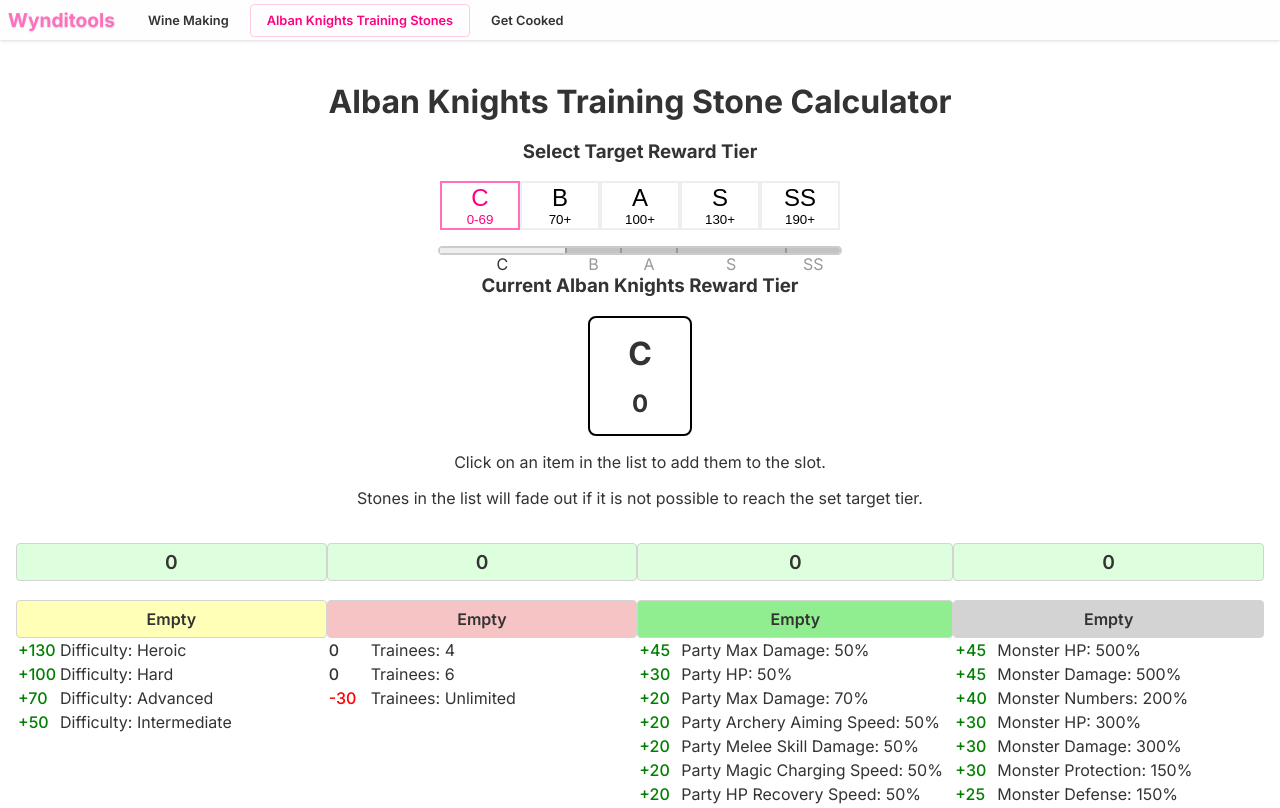
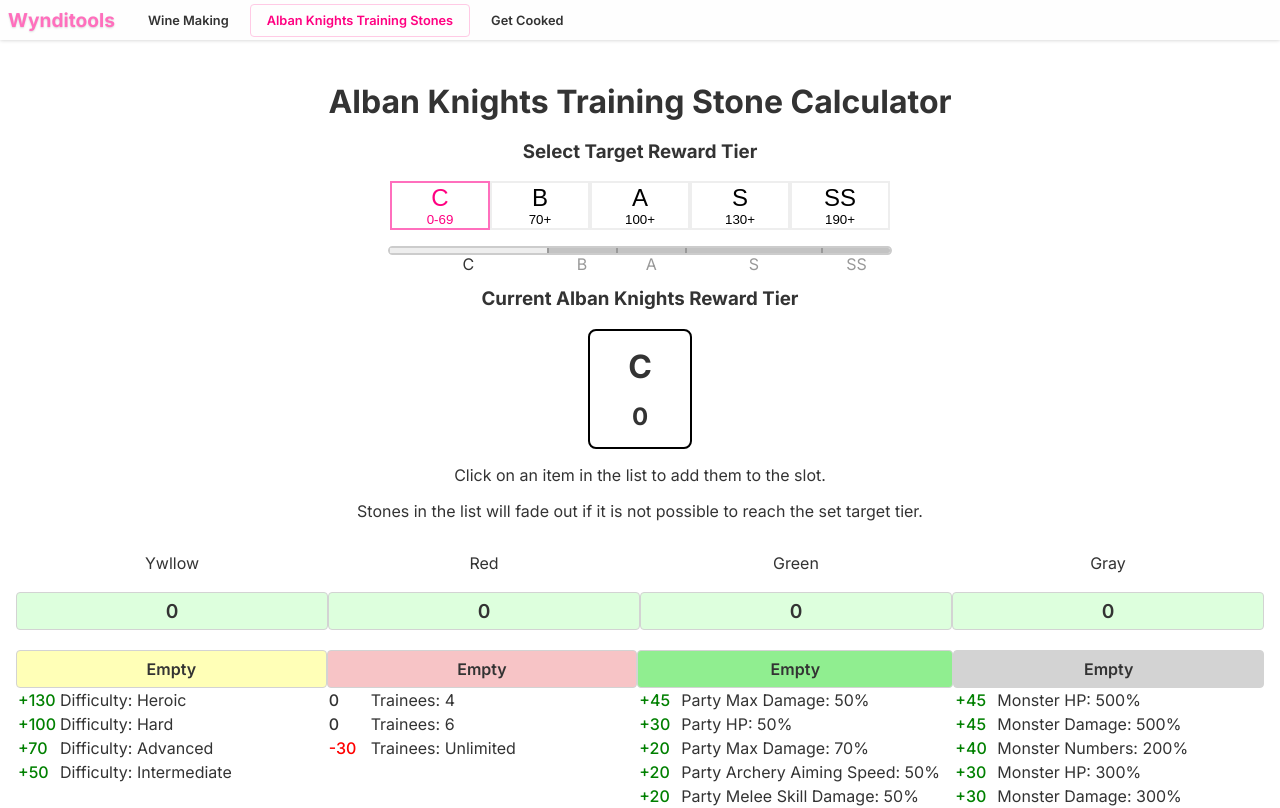
Before and after one commit to VirtualBird/wynditools-mabinogi, a React (Vite) app: page /alban-knights-training-stones in a window 1280 px wide. Shown: the top 808 px of the page. Built offline with nearby package versions, Linux system fonts and the light colour scheme.

Commit message:
Updated AlbanKnights Page
-Responsive Design wip, add media query for mobile
-fixed issue with fade class being added to too many stones in list by referencing copy instead of mutating obj properties

```diff
--- a/pages/AlbanKnights/AlbanKnights.css
+++ b/pages/AlbanKnights/AlbanKnights.css
@@ -100,6 +100,14 @@
     background-color: lightgray;
 }
 
+.stones-value-wrapper{
+    display: flex;
+
+    div{
+        flex: 1;
+    }
+}
+
 .stone-active-slot:hover{
     background-color: lightpink;
     border-color: red;
@@ -116,15 +124,31 @@
     display: block;
 }
 
+.alban-target-score-wrapper li{
+    /* width: min(80px, 100%); */
+    /* flex: 1; */
+    /* max-width: 80px;
+    width: 100%; */
+    flex: 0 1 100px;
+}
+
 .alban-target-score-wrapper button{
-    /* Uhh this width isn't responsive design friendly idk how to fix*/
-    width: 80px;
+    /* Uhh this width isn't responsive design friendly idk how to fix
+        Nevermind you gotta make parent element li have width property.
+    */
+    display: block;
+    width: 100%;
     border: 2px solid #eeeeee;
     background-color: white;
+    flex-shrink: 0;
 }
 
 span.alban-target-rank{
     font-size: 1.5rem;
+}
+
+.alban-knights-reward-container{
+    margin-top: 2rem;
 }
 
 .alban-knights-reward-container div{
@@ -132,6 +156,7 @@ span.alban-target-rank{
     border-radius: 8px;
     margin-inline: auto;
     width: 100px;
+
 }
 
 .alban-knights-reward-container > div{
@@ -150,13 +175,13 @@ span.alban-target-rank{
 /* testing delete or move after used for custome meter template*/
 
 .meter-component{
-      position: relative;
+    position: relative;
     display: block;
     border: 2px solid #cccccc;
     background-color: #999;
     border-radius: 10px;
     height: 5px;
-    width: 400px;
+    max-width: 500px;
     margin-inline: auto;
 }
 .meter-component-containers{
@@ -188,3 +213,14 @@ span.alban-target-rank{
 .meter-component-containers div.fade{
     opacity: .5;
 }
+
+@media (max-width: 768px){
+    .alban-knights-page .stones-container{
+        display: flex;
+        flex-direction: column;
+    }
+
+    .alban-target-score-wrapper{
+
+    }
+}
--- a/pages/AlbanKnights/AlbanKnights.jsx
+++ b/pages/AlbanKnights/AlbanKnights.jsx
@@ -170,41 +170,43 @@ export default function(){
 
     function isTargetScorePossibleWithStone(stone){
 
+        const highestStonesCopy = {...highestStones}
+
         if (!targetScore){
             return true
         }
 
         const {value, color} = stone
 
-
         //use slotted stones as value if they exist
         if (yellow){
-            highestStones.yellow = yellow.value
+            highestStonesCopy.yellow = yellow.value
         }
         if (red){
-            highestStones.red = red.value
+            highestStonesCopy.red = red.value
         }
         if (green){
-            highestStones.green = green.value
+            highestStonesCopy.green = green.value
         }
         if (gray){
-            highestStones.gray = gray.value
+            highestStonesCopy.gray = gray.value
         }
 
+        // Replace value with current stone colors value for calculations
         if (color === "yellow"){
-            highestStones.yellow = value
+            highestStonesCopy.yellow = value
         }
         if (color === "red"){
-            highestStones.red = value
+            highestStonesCopy.red = value
         }
         if (color === "green"){
-            highestStones.green = value
+            highestStonesCopy.green = value
         }
         if (color === "gray"){
-            highestStones.gray = value
+            highestStonesCopy.gray = value
         }
 
-        const selectValue = highestStones.red + highestStones.yellow + highestStones.green + highestStones.gray
+        const selectValue = highestStonesCopy.red + highestStonesCopy.yellow + highestStonesCopy.green + highestStonesCopy.gray
 
         if (selectValue >= targetScore){
             return true
@@ -222,31 +224,31 @@ export default function(){
                     <h3>Select Target Reward Tier</h3>
                     <ul className="alban-target-score-wrapper">
                         <li>
-                            <button className={`style-btn-cute ${targetScore >= 190 ? "selected" : null}`} onClick={()=>setTargetScore(190)}>
+                            <button className={`style-btn-cute ${targetScore >= 190 ? "selected" : undefined}`} onClick={()=>setTargetScore(190)}>
                                 <span className="alban-target-rank">SS</span>
                                 <span>190+</span>
                             </button>
                         </li>
                         <li>
-                            <button className={`style-btn-cute ${targetScore === 130 ? "selected" : null}`} onClick={()=>setTargetScore(130)}>
+                            <button className={`style-btn-cute ${targetScore === 130 ? "selected" : undefined}`} onClick={()=>setTargetScore(130)}>
                                 <span className="alban-target-rank">S</span>
                                 <span>130+</span>
                             </button>
                         </li>
                         <li>
-                            <button className={`style-btn-cute ${targetScore === 100 ? "selected" : null}`} onClick={()=>setTargetScore(100)}>
+                            <button className={`style-btn-cute ${targetScore === 100 ? "selected" : undefined}`} onClick={()=>setTargetScore(100)}>
                                 <span className="alban-target-rank">A</span>
                                 <span>100+</span>
                             </button>
                         </li>
                         <li>
-                            <button className={`style-btn-cute ${targetScore === 70 ? "selected" : null}`} onClick={()=>setTargetScore(70)}>
+                            <button className={`style-btn-cute ${targetScore === 70 ? "selected" : undefined}`} onClick={()=>setTargetScore(70)}>
                                 <span className="alban-target-rank">B</span>
                                 <span>70+</span>
                             </button>
                         </li>
                         <li>
-                            <button className={`style-btn-cute ${targetScore < 70 ? "selected" : null}`} onClick={()=>setTargetScore(0)}>
+                            <button className={`style-btn-cute ${targetScore < 70 ? "selected" : undefined}`} onClick={()=>setTargetScore(0)}>
                                 <span className="alban-target-rank">C</span>
                                 <span>0-69</span>
                             </button>
@@ -276,27 +278,41 @@ export default function(){
 
                 <p>Click on an item in the list to add them to the slot.</p>
                 <p>Stones in the list will fade out if it is not possible to reach the set target tier.</p>
+
+                <div className="stones-value-wrapper">
+                    <div>
+                        <p>Ywllow</p>
+                        <p className="stone-active-value">{yellow?.value ? yellow.value : 0}</p>
+                    </div>
+                    <div>
+                        <p>Red</p>
+                        <p className="stone-active-value">{red?.value ? red.value : 0}</p></div>
+                    <div>
+                        <p>Green</p>
+                        <p className="stone-active-value">{green?.value ? green.value : 0}</p>
+                    </div>
+                    <div>
+                        <p>Gray</p>
+                        <p className="stone-active-value">{gray?.value ? gray.value : 0}</p>
+                    </div>
+                </div>
                 <div className="stones-container">
                     <div className="yellow-container">
-                        <p className="stone-active-value">{yellow?.value ? yellow.value : 0}</p>
                         <div onClick={() => setYellow(null)} className="stone-active-slot">{yellow?.name ? yellow.name : "Empty"}</div>
                         {renderStones("yellow")}
                     </div>
 
                     <div className="red-container">
-                        <p className="stone-active-value">{red?.value ? red.value : 0}</p>
                         <div onClick={() => setRed(null)} className="stone-active-slot">{red?.name ? red.name : "Empty"}</div>
                         {renderStones("red")}
                     </div>
 
                     <div className="green-container">
-                        <p className="stone-active-value">{green?.value ? green.value : 0}</p>
                         <div onClick={() => setGreen(null)} className="stone-active-slot">{green?.name ? green.name : "Empty"}</div>
                         {renderStones("green")}
                     </div>
 
                     <div className="gray-container">
-                        <p className="stone-active-value">{gray?.value ? gray.value : 0}</p>
                         <div onClick={() => setGray(null)} className="stone-active-slot">{gray?.name ? gray.name : "Empty"}</div>
 
                         {renderStones("gray")}
--- a/pages/Home.jsx
+++ b/pages/Home.jsx
@@ -5,8 +5,8 @@ export default function Home(){
     return (
         <div className="home-container container">
             <h1>Wynditools Mabinogi</h1>
-            <p>Welcome to Wynditools, a web app made to help with Mabinogi related info</p>
-            <p>This site is still being worked on and as such some features may be limited</p>
+            <p>Welcome to Wynditools, a web app made to help with Mabinogi related info.</p>
+            <p>This site is still being worked on and as such some features may be limited.</p>
 
 
             <Link to="wine-making" className="tile-container style-btn-cute">
```
